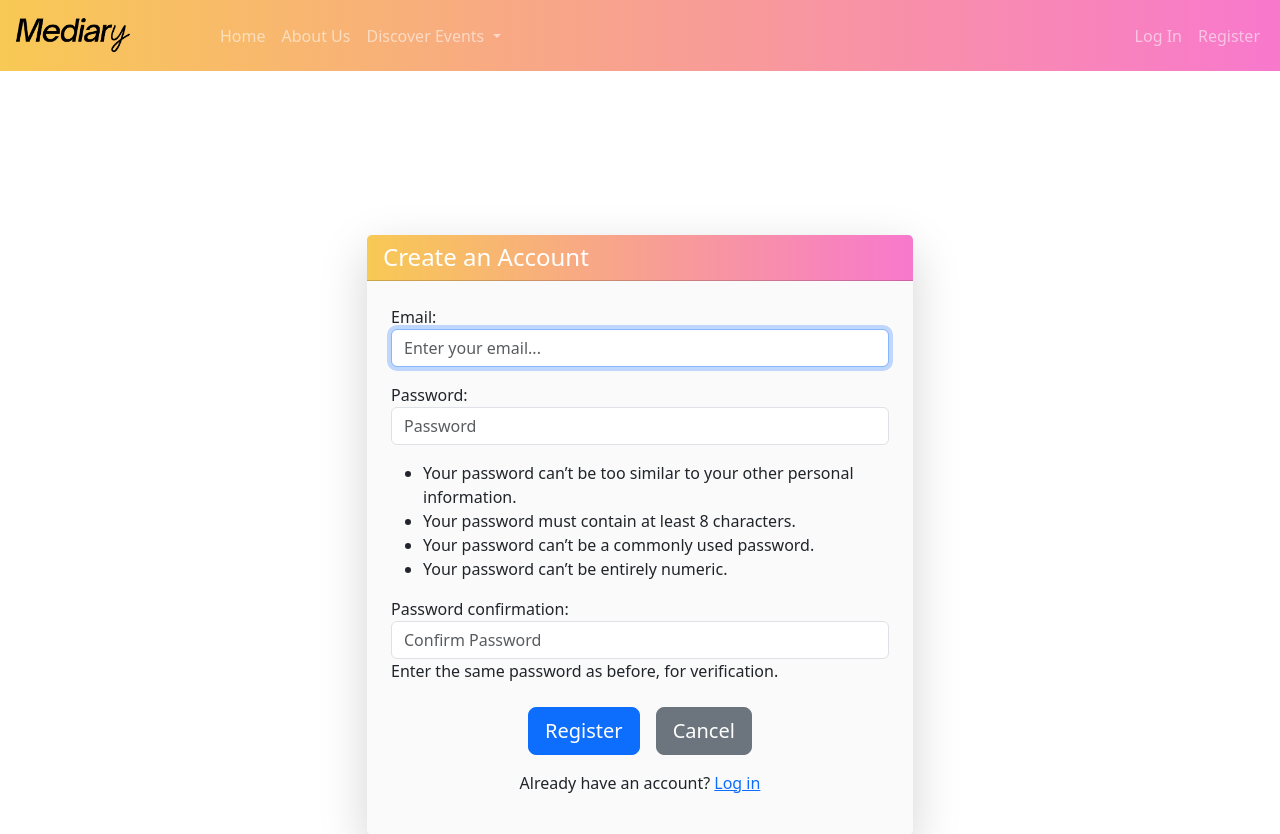
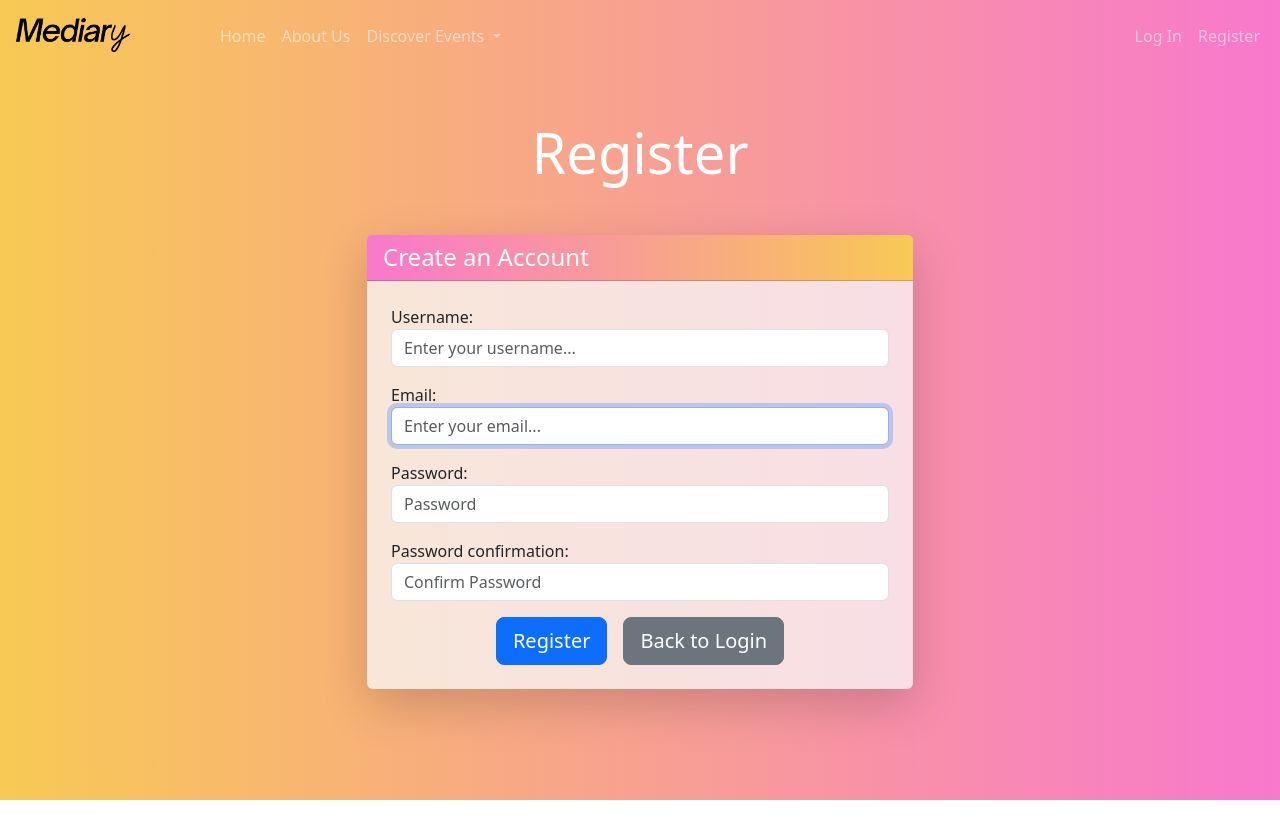
Before and after one commit to cunecoder/mediary, a Django app: page /register/ in a window 1280 px wide. After the commit the page ends 800 px from the top, so only its background shows below. Run offline with Django 5.2, Linux system fonts and the light colour scheme; parts of the project's set-up code (start-up, migrations or seed data) failed here and were passed over.

Commit message:
FIXED LOGIN, FIXED NAV BAR, FIXED FORMS

```diff
--- a/mediary/forms.py
+++ b/mediary/forms.py
@@ -1,6 +1,6 @@
 from django import forms
+from django.contrib.auth.forms import UserCreationForm, AuthenticationForm
 from .models import Event, User
-from django.contrib.auth.forms import UserCreationForm, AuthenticationForm
 
 class EventForm(forms.ModelForm):
     class Meta:
@@ -32,11 +32,17 @@ class EventForm(forms.ModelForm):
 class CustomUserCreationForm(UserCreationForm):
     class Meta:
         model = User
-        fields = ['email', 'password1', 'password2']
+        fields = ['username', 'email', 'password1', 'password2']
         widgets = {
+            'username': forms.TextInput(attrs={
+                'placeholder': "Enter your username...",
+                'class': 'form-control',
+                'required': 'required',
+            }),
             'email': forms.EmailInput(attrs={
                 'placeholder': "Enter your email...",
                 'class': 'form-control',
+                'required': 'required',
             }),
         }
 
@@ -45,12 +51,40 @@ class CustomUserCreationForm(UserCreationForm):
         self.fields['password1'].widget.attrs.update({'class': 'form-control', 'placeholder': 'Password'})
         self.fields['password2'].widget.attrs.update({'class': 'form-control', 'placeholder': 'Confirm Password'})
 
+    def clean_username(self):
+        username = self.cleaned_data.get('username')
+        if not username:
+            raise forms.ValidationError("Username is required.")
+        if User.objects.filter(username=username).exists():
+            raise forms.ValidationError("This username is already taken.")
+        return username
+
+    def clean_email(self):
+        email = self.cleaned_data.get('email')
+        if not email:
+            raise forms.ValidationError("Email is required.")
+        if User.objects.filter(email__iexact=email.lower()).exists():
+            raise forms.ValidationError("This email is already registered.")
+        return email.lower()
+
 class CustomAuthenticationForm(AuthenticationForm):
-    class Meta:
-        model = User
-        fields = ['username', 'password']  # 'username' is actually 'email' due to USERNAME_FIELD
+    username = forms.EmailField(label='Email', widget=forms.EmailInput(attrs={
+        'class': 'form-control',
+        'placeholder': 'Enter your email...',
+        'required': 'required'
+    }))
+    password = forms.CharField(widget=forms.PasswordInput(attrs={
+        'class': 'form-control',
+        'placeholder': 'Enter your password...'
+    }))
 
     def __init__(self, *args, **kwargs):
         super().__init__(*args, **kwargs)
-        self.fields['username'].widget.attrs.update({'class': 'form-control', 'placeholder': 'Email'})
-        self.fields['password'].widget.attrs.update({'class': 'form-control', 'placeholder': 'Password'})
+        # Ensure the username field (which is email) is properly labeled
+        self.fields['username'].label = 'Email'
+
+    def clean_username(self):
+        email = self.cleaned_data.get('username')
+        if email:
+            return email.lower()  # Normalize email to lowercase
+        raise forms.ValidationError("Email is required.")
--- a/mediary/models.py
+++ b/mediary/models.py
@@ -4,8 +4,12 @@ from django.conf import settings
 
 class User(AbstractUser):
     email = models.EmailField(unique=True)
+    username = models.CharField(max_length=150, unique=True, blank=False, null=False)
     USERNAME_FIELD = 'email'
     REQUIRED_FIELDS = []
+
+    def __str__(self):
+        return self.email
 
 class Event(models.Model):
     """
--- a/mediary/templates/mediary/all_events.html
+++ b/mediary/templates/mediary/all_events.html
@@ -24,7 +24,7 @@
                     </div>
                     <div class="card-footer bg-transparent border-0 text-center">
                         <a href="{% url 'mediary:event_detail' event.id %}" class="btn btn-primary btn-sm">View Event</a>
-                        <form action="{% url 'mediary:event_delete' event.id %}" method="POST" style="display: inline;">
+                        <form action="{% url 'mediary:delete_event' event.id %}" method="POST" style="display: inline;">
                             {% csrf_token %}
                             <button type="submit" class="btn btn-danger btn-sm">Delete</button>
                         </form>
--- a/mediary/templates/mediary/event_create.html
+++ b/mediary/templates/mediary/event_create.html
@@ -82,10 +82,6 @@
 <!-- Load Google Maps Extended Component Library -->
 <script type="module" src="https://ajax.googleapis.com/ajax/libs/@googlemaps/extended-component-library/0.6.11/index.min.js"></script>
 <gmpx-api-loader key="AIzaSyAUzwpFaLZAlA7uWWbUoHQzlrbNp_IqhHI" solution-channel="GMP_GE_placepicker_v2"></gmpx-api-loader>
-
-<!-- Bootstrap JS and Popper.js -->
-<script src="https://cdn.jsdelivr.net/npm/@popperjs/core@2.11.8/dist/umd/popper.min.js" integrity="sha384-I7E8VVD/ismYTF4hNIPjVp/Zjvgyol6VFvRkX/vR+Vc4jQkC+hVqc2pM8ODewa9r" crossorigin="anonymous"></script>
-<script src="https://cdn.jsdelivr.net/npm/bootstrap@5.3.2/dist/js/bootstrap.min.js" integrity="sha384-BBtl+eGJRgqQAUMxJ7pMwbEyER4l1g+O15P+16Ep7Q9Q+zqX6gSbd85u4mG4QzX+" crossorigin="anonymous"></script>
 
 <!-- JavaScript to Initialize Place Picker -->
 <script type="module">
--- a/mediary/templates/mediary/register.html
+++ b/mediary/templates/mediary/register.html
@@ -8,9 +8,6 @@
 <link rel="stylesheet" href="https://cdnjs.cloudflare.com/ajax/libs/animate.css/4.1.1/animate.min.css"/>
 
 <div class="container mt-5 position-relative">
-    <div class="background-images">
-        <img src="{% static 'images/image7.png' %}" class="image" alt="Decorative Image 1">
-    </div>
     <h1 class="display-4 text-center mb-5 animate__animated animate__fadeIn text-white">Register</h1>
 
     <div class="row justify-content-center">
@@ -20,17 +17,64 @@
                     <h2 class="h4 mb-0">Create an Account</h2>
                 </div>
                 <div class="card-body p-4">
-                    <form method="POST">
+                    <form method="POST" action="{% url 'mediary:register' %}">
                         {% csrf_token %}
-                        <div class="mb-4">
-                            {{ form.as_p }}
+                        <div class="mb-3">
+                            {{ form.username.label_tag }}
+                            {{ form.username }}
+                            {% if form.username.errors %}
+                                <div class="text-danger">
+                                    {% for error in form.username.errors %}
+                                        <small>{{ error }}</small>
+                                    {% endfor %}
+                                </div>
+                            {% endif %}
                         </div>
+                        <div class="mb-3">
+                            {{ form.email.label_tag }}
+                            {{ form.email }}
+                            {% if form.email.errors %}
+                                <div class="text-danger">
+                                    {% for error in form.email.errors %}
+                                        <small>{{ error }}</small>
+                                    {% endfor %}
+                                </div>
+                            {% endif %}
+                        </div>
+                        <div class="mb-3">
+                            {{ form.password1.label_tag }}
+                            {{ form.password1 }}
+                            {% if form.password1.errors %}
+                                <div class="text-danger">
+                                    {% for error in form.password1.errors %}
+                                        <small>{{ error }}</small>
+                                    {% endfor %}
+                                </div>
+                            {% endif %}
+                        </div>
+                        <div class="mb-3">
+                            {{ form.password2.label_tag }}
+                            {{ form.password2 }}
+                            {% if form.password2.errors %}
+                                <div class="text-danger">
+                                    {% for error in form.password2.errors %}
+                                        <small>{{ error }}</small>
+                                    {% endfor %}
+                                </div>
+                            {% endif %}
+                        </div>
+                        {% if form.non_field_errors %}
+                            <div class="alert alert-danger">
+                                {% for error in form.non_field_errors %}
+                                    <p>{{ error }}</p>
+                                {% endfor %}
+                            </div>
+                        {% endif %}
                         <div class="d-flex justify-content-center gap-3">
                             <button type="submit" class="btn btn-primary btn-lg">Register</button>
-                            <a href="{% url 'mediary:home' %}" class="btn btn-secondary btn-lg">Cancel</a>
+                            <a href="{% url 'mediary:login' %}" class="btn btn-secondary btn-lg">Back to Login</a>
                         </div>
                     </form>
-                    <p class="mt-3 text-center">Already have an account? <a href="{% url 'mediary:login' %}">Log in</a></p>
                 </div>
             </div>
         </div>
@@ -42,39 +86,20 @@
 <script src="https://cdn.jsdelivr.net/npm/bootstrap@5.3.2/dist/js/bootstrap.min.js" integrity="sha384-BBtl+eGJRgqQAUMxJ7pMwbEyER4l1g+O15P+16Ep7Q9Q+zqX6gSbd85u4mG4QzX+" crossorigin="anonymous"></script>
 
 <style>
-    .background-images {
-        position: fixed;
-        top: 0;
-        left: 0;
-        width: 100%;
-        height: 100%;
-        z-index: -1;
-        overflow: hidden;
-    }
-    .image {
-        position: absolute;
-        width: 130px;
-        height: auto;
-        opacity: 1;
-    }
-    .image:nth-child(1) {
-        top: 0;
-        left: 0;
-        transform: none;
-    }
-    .card-header {
+    body {
         background: linear-gradient(90deg, #f8c954, #f878cd);
-    }
-    .btn-primary:hover {
-        transform: translateY(-2px);
-        transition: transform 0.2s ease-in-out;
-    }
-    .btn-secondary:hover {
-        transform: translateY(-2px);
-        transition: transform 0.2s ease-in-out;
+        min-height: 100vh;
+        margin: 0;
     }
     .card {
         background-color: rgba(255, 255, 255, 0.75);
     }
+    .card-header {
+        background: linear-gradient(90deg, #f878cd, #f8c954);
+    }
+    .btn-primary:hover, .btn-secondary:hover {
+        transform: translateY(-2px);
+        transition: transform 0.2s ease-in-out;
+    }
 </style>
 {% endblock content %}
--- a/mediary/urls.py
+++ b/mediary/urls.py
@@ -4,20 +4,13 @@ from . import views
 app_name = 'mediary'
 
 urlpatterns = [
-    # Main page
     path('', views.home, name='home'),
-    # Display all the events
+    path('event/create/', views.event_create, name='event_create'),
+    path('event/<int:event_id>/', views.event_detail, name='event_detail'),
+    path('event/<int:event_id>/delete/', views.delete_event, name='delete_event'),
     path('events/', views.event_list, name='event_list'),
-    # Create event
-    path('events/create/', views.event_create, name='event_create'),
-    # Display a specific event based on its id
-    path('events/<int:event_id>', views.event_detail, name="event_detail"),
-    # About us page
-    path('aboutus/', views.about_us, name='about_us'),
-    # Authentication
+    path('about/', views.about_us, name='about_us'),
     path('register/', views.register, name='register'),
     path('login/', views.user_login, name='login'),
     path('logout/', views.user_logout, name='logout'),
-    # Delete event view
-    path('events/<int:event_id>/delete/', views.delete_event, name='event_delete')
 ]
--- a/mediary/views.py
+++ b/mediary/views.py
@@ -5,17 +5,18 @@ from django.http import HttpResponse
 from django.template.loader import render_to_string
 from django.contrib.auth import login, logout, authenticate
 from django.contrib.auth.decorators import login_required
+from django.contrib import messages
 
 def home(request):
     return render(request, 'mediary/home.html')
 
-
+@login_required
 def event_create(request):
     if request.method == "POST":
         form = EventForm(request.POST)
         if form.is_valid():
             instance = form.save(commit=False)
-            instance.user = request.user  # Associate the event with the logged-in user
+            instance.user = request.user
             instance.save()
             return redirect("mediary:event_detail", event_id=instance.pk)
         return render(request, 'mediary/event_create.html', {"form": form})
@@ -23,57 +24,30 @@ def event_create(request):
         form = EventForm()
         return render(request, 'mediary/event_create.html', {"form": form})
 
+@login_required
 def delete_event(request, event_id):
-    """
-    Render the form for deleting an event.
-    """
-
     event = get_object_or_404(Event, id=event_id)
+    if request.user != event.user and not request.user.is_superuser:
+        messages.error(request, "You do not have permission to delete this event.")
+        return redirect('mediary:event_detail', event_id=event.id)
     if request.method == "POST":
         event.delete()
+        messages.success(request, "Event deleted successfully.")
         return redirect('mediary:event_list')
     return redirect('mediary:event_detail', event_id=event.id)
 
 def event_detail(request, event_id):
-    """
-    Render the page for a specific event.
-
-    Args:
-        request: The HTTP request object.
-        event_id: The ID of the event.
-
-    Returns:
-        HttpResponse: The rendered page with the event details.
-    """
     event = get_object_or_404(Event, id=event_id)
     context = {'event': event}
     return render(request, 'mediary/event_detail.html', context)
 
 def event_list(request):
-    """
-    Render the page with all events.
-
-    Args:
-        request: The HTTP request object.
-
-    Returns:
-        HttpResponse: The rendered page with all events.
-    """
     events = Event.objects.all().order_by('-created_at')
     form = EventForm()
     context = {'events': events, 'form': form}
     return render(request, 'mediary/all_events.html', context)
 
 def about_us(request):
-    """
-    Render the 'About Us' page with info on Mediary.
-
-    Args:
-        request: The HTTP request object.
-
-    Returns:
-        HttpResponse: The rendered page.
-    """
     return render(request, 'mediary/about_us.html')
 
 def register(request):
@@ -91,10 +65,16 @@ def register(request):
 def user_login(request):
     if request.method == "POST":
         form = CustomAuthenticationForm(data=request.POST)
+        print("Form data:", request.POST)
+        print("Form is valid:", form.is_valid())
+        print("Form errors:", form.errors)
         if form.is_valid():
             user = form.get_user()
+            print("Authenticated user:", user)
             login(request, user)
             return redirect("mediary:home")
+        print("Authentication failed")
+        messages.error(request, "Invalid email or password.")
         return render(request, 'mediary/login.html', {"form": form})
     else:
         form = CustomAuthenticationForm()
```
Also changed, not shown: mediary/templates/mediary/about_us.html (+2 -9 lines), mediary/templates/mediary/event_detail.html (+7 -4 lines), mediary/templates/mediary/login.html (+52 -39 lines), db.sqlite3, mediary/migrations/0001_initial.py, mediary/migrations/0002_event.py (deleted), mediary/migrations/0003_event_created_at.py (deleted), mediary/migrations/0004_event_latitude_event_longitude.py (deleted), mediary/migrations/0005_remove_event_latitude_remove_event_longitude_and_more.py (deleted).
